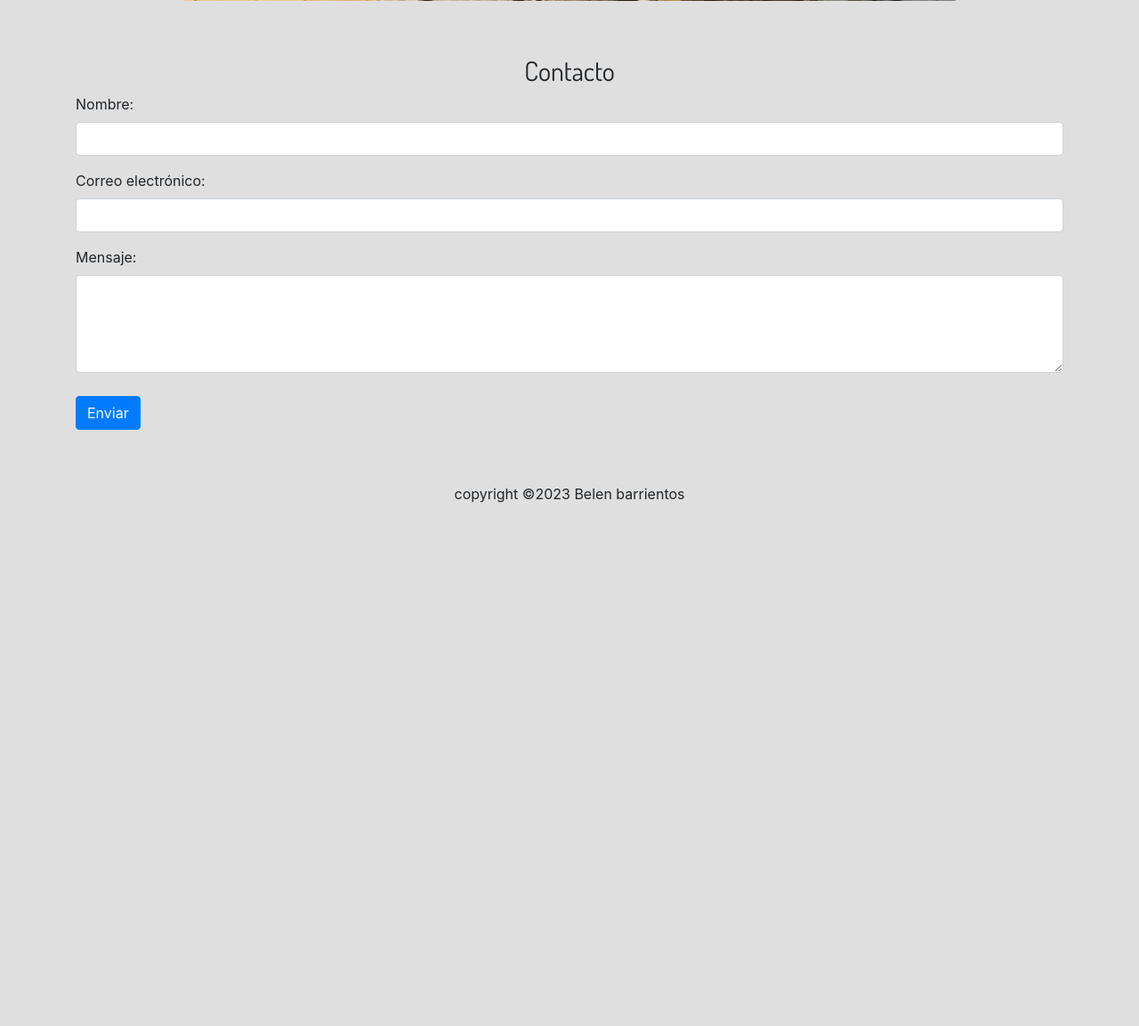
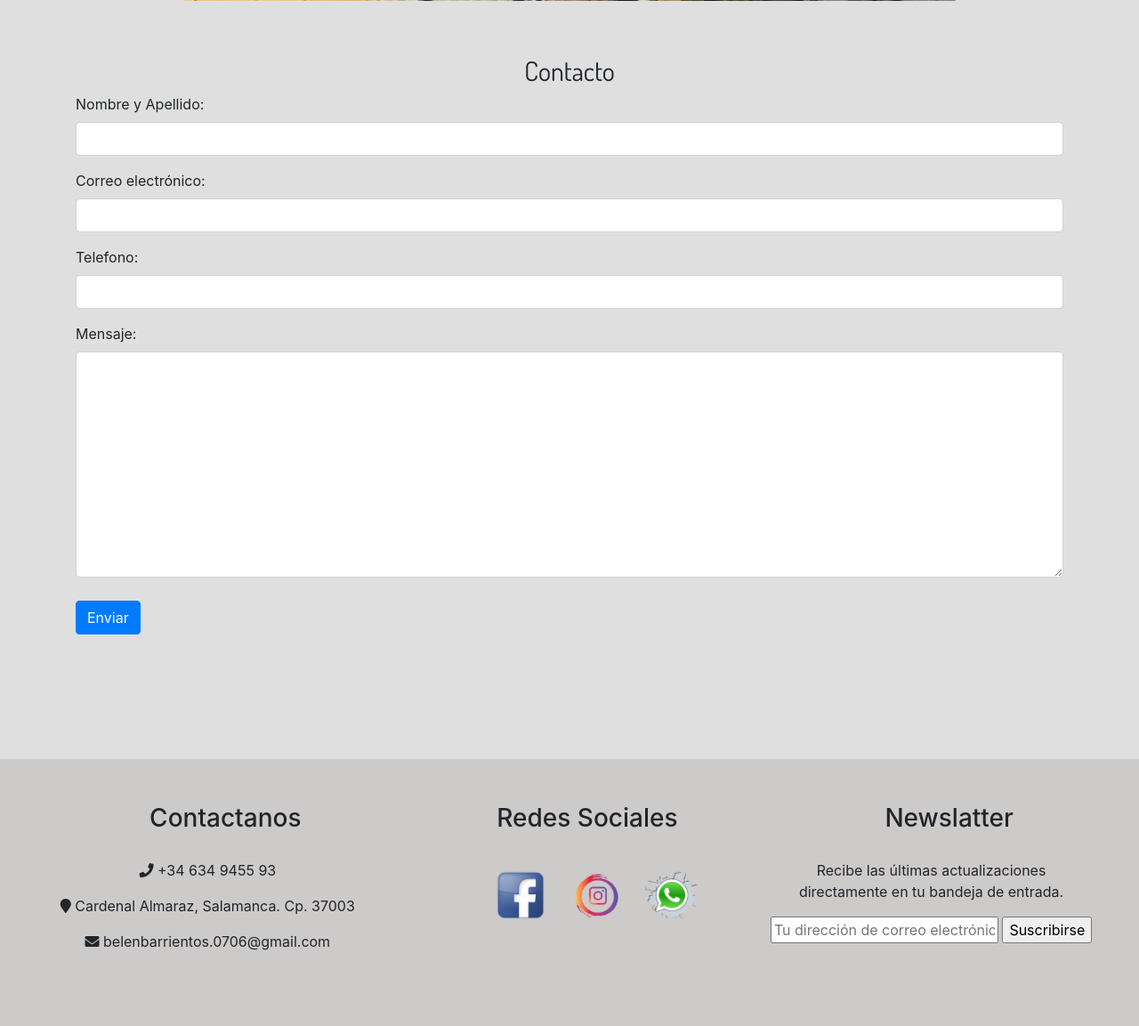
Before and after one commit to Belen-ProgrAmando/Gestion.Inmobiliaria.Integral, a PHP site: page /Index.php in a window 1280 px wide. Shown: the part 2697-3850 px from the top of the page at 89% size. Before the commit the page ends 3262 px from the top, so only its background shows below. Run offline with PHP 8.4, Linux system fonts and the light colour scheme; some libraries are stand-ins or nearby versions.

Commit message:
footer,contacto y conexiones php

```diff
--- a/Index.php
+++ b/Index.php
@@ -19,6 +19,8 @@
     <script src="https://cdnjs.cloudflare.com/ajax/libs/animejs/2.0.2/anime.min.js"></script>
     <link href='https://fonts.googleapis.com/css?family=Yanone+Kaffeesatz:200' rel='stylesheet' type='text/css'>
     <link href="https://maxcdn.bootstrapcdn.com/bootstrap/4.5.2/css/bootstrap.min.css" rel="stylesheet">
+    <link rel="stylesheet" href="https://cdnjs.cloudflare.com/ajax/libs/font-awesome/5.15.4/css/all.min.css">
+
 
 
 
@@ -137,21 +139,32 @@
 <section id="Contacto">
 <div class="container">
   <h2>Contacto</h2>
-  <form action="procesar.php" method="post">
+  <form method="POST" action="enviar_consulta.php">
     <div class="form-group">
-      <label for="nombre">Nombre:</label>
-      <input type="text" class="form-control" id="nombre" name="nombre">
+      <label for="nombre">Nombre y Apellido:</label>
+      <input type="text" class="form-control" id="nombre" name="nombre" required maxlength="50">
     </div>
     <div class="form-group">
       <label for="email">Correo electrónico:</label>
-      <input type="email" class="form-control" id="email" name="email">
+      <input type="email" class="form-control" id="email" name="email" required maxlength="100">
+    </div>
+    <div class="form-group">
+      <label for="telefono">Telefono:</label>
+      <input type="telefono" class="form-control" id="telefono" name="telefono" required maxlength="30">
     </div>
     <div class="form-group">
       <label for="mensaje">Mensaje:</label>
-      <textarea class="form-control" id="mensaje" name="mensaje" rows="4"></textarea>
+      <textarea class="form-control" id="mensaje" name="mensaje" rows="10" required></textarea>
     </div>
     <button type="submit" class="btn btn-primary">Enviar</button>
   </form>
+
+  <?php
+   if (isset($_GET['e']))
+   echo "<h3>¡Consulta Enviada!</h3>";
+  ?>
+
+
 </div>
     </section>
 
@@ -167,8 +180,42 @@
 
     <script src="Anime.js"></script>
 
-    <footer>
-        <p class="footer">copyright &copy;2023 Belen barrientos</p>
-    </footer>
+    <footer id="footer">
+
+        <div class="column">
+            <h3>Contactanos</h3>
+            <p><i class="fas fa-phone"></i>    +34 634 9455 93</p>
+            <p><i class="fas fa-map-marker"></i>    Cardenal Almaraz, Salamanca. Cp. 37003 </p>
+            <p><i class="fas fa-envelope"></i>    belenbarrientos.0706@gmail.com </p>
+
+        </div>
+        <div class="column">
+            <h3 >Redes Sociales</h3>
+            <nav id="redes">
+	          <ul id="botones_redes">
+		        <li><a href="facebook"><img src="logo_facebook.png"></a></li>
+	        	<li><a href="instagram"><img src="logo_instagram.png"></a></li>
+	        	<li><a href="http://whatsapp.com"><img src="whatsapp.png" ></a></li>
+          	</ul>
+
+   </nav>
+        </div>
+        <div class="column">
+        <h3>Newslatter</h3>
+        <p>Recibe las últimas actualizaciones<br> directamente en tu bandeja de entrada.</p>
+        <form  method="post" action="enviar_consulta.php">
+            <input type="email" name="correo" placeholder="Tu dirección de correo electrónico" required>
+            <input type="submit" value="Suscribirse">
+        </form>
+        </div>
+
+
+
+
+
+
+</footer>
+
+
 </body>
 </html>
--- a/Style.css
+++ b/Style.css
@@ -160,9 +160,61 @@
 
 /*Style Footer*/
 
-.footer{
+#footer{
   width: 100%;
-  padding: 20px;
+  height: 300px;
+  margin-top: 100px;
+  margin-left: auto;
+  margin-right: auto;
+  background: #cdcaca;
+  padding: 30px;
+
+}
+#footer h3{
+  width: 100%;
+  height: auto;
+  text-align: center;
+  margin-bottom: 30px;
+  margin-left: 20px;
+}
+
+
+
+.column {
+  float: left;
+  width: 33.33%; /* Divide el footer en tres columnas iguales */
+  height: auto;
+  text-align: center;
+  margin-top: 20px;
+  margin-bottom: 50px;
+}
+
+/* Estilo para el texto en las columnas */
+.column p {
+  font-size: 16px;
   text-align: center;
 
 }
+
+#redes {
+	display: block;
+  text-align: center;
+
+}
+#botones_redes li {
+	display: inline-block;
+	margin-top: 10px;
+	font-size: 20px;
+
+
+}
+
+#redes a {
+	text-decoration: none;
+}
+#redes img {
+	width: 60px;
+ text-align: center;
+ margin-left: 20px;
+
+}
--- /dev/null
+++ b/conection.php
@@ -0,0 +1,4 @@
+<?php
+$datos_bd=mysqli_connect("localhost", "root", "", "Gestion.Inmobiliaria.Integral" ) or die("No se Pudo Conectar con la Base de Datos");
+
+?>
```
Also changed, not shown: enviar_consulta.php (added, +32 -0 lines), logo_facebook.png (added), logo_instagram.png (added), whatsapp.png (added).
